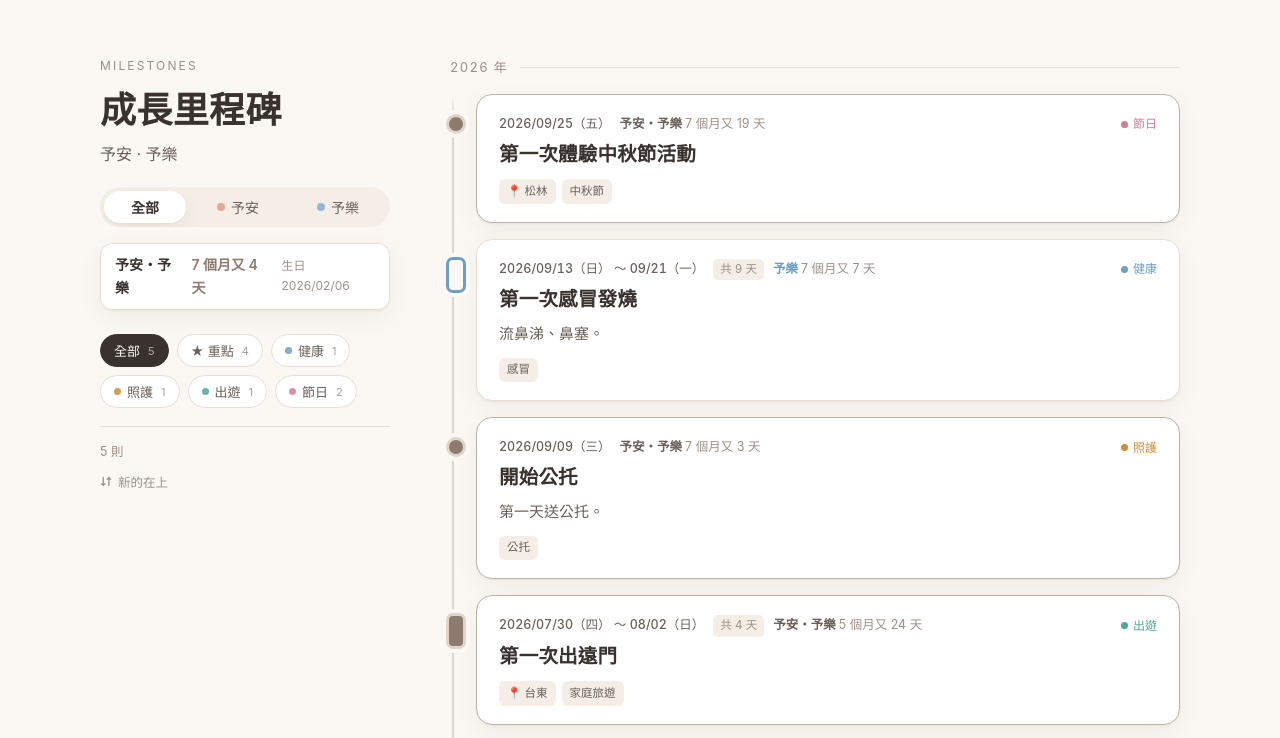
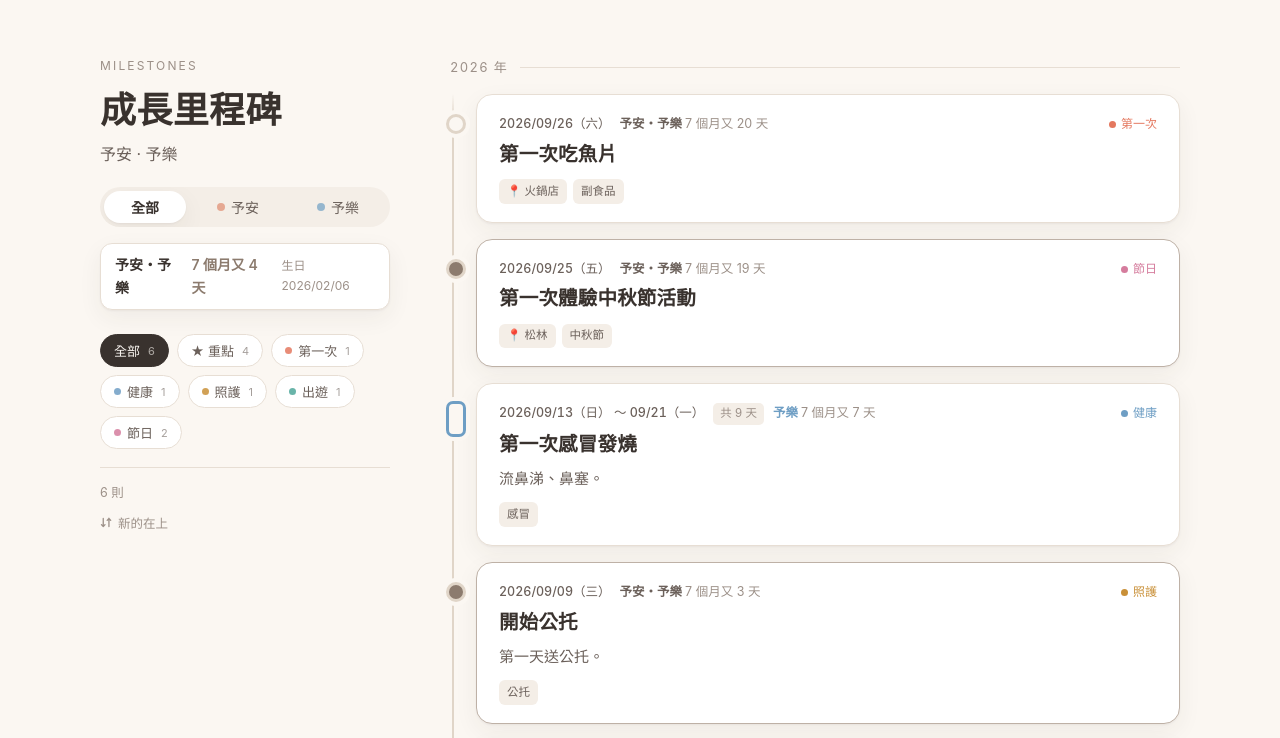
Before and after one commit to tobedesigner/baby-tracker, a React (Vite) app: page / in a window 1280 px wide. Shown: the top 738 px of the page. Built offline with nearby package versions, Linux system fonts and the light colour scheme.

Commit message:
2026-09-26 第一次吃魚片
Co-Authored-By: Claude Opus 5 (1M context) <noreply@anthropic.com>

```diff
--- a/src/data/milestones.ts
+++ b/src/data/milestones.ts
@@ -37,6 +37,14 @@ import type { MilestoneInput } from "../types";
    ------------------------------------------------------------------ */
 
 export const MILESTONES: MilestoneInput[] = [
+  {
+    date: "2026-09-26",
+    title: "第一次吃魚片",
+    who: ["uwa", "una"],
+    category: "first",
+    place: "火鍋店",
+    tags: ["副食品"],
+  },
   {
     date: "2026-09-25",
     title: "第一次體驗中秋節活動",
```
